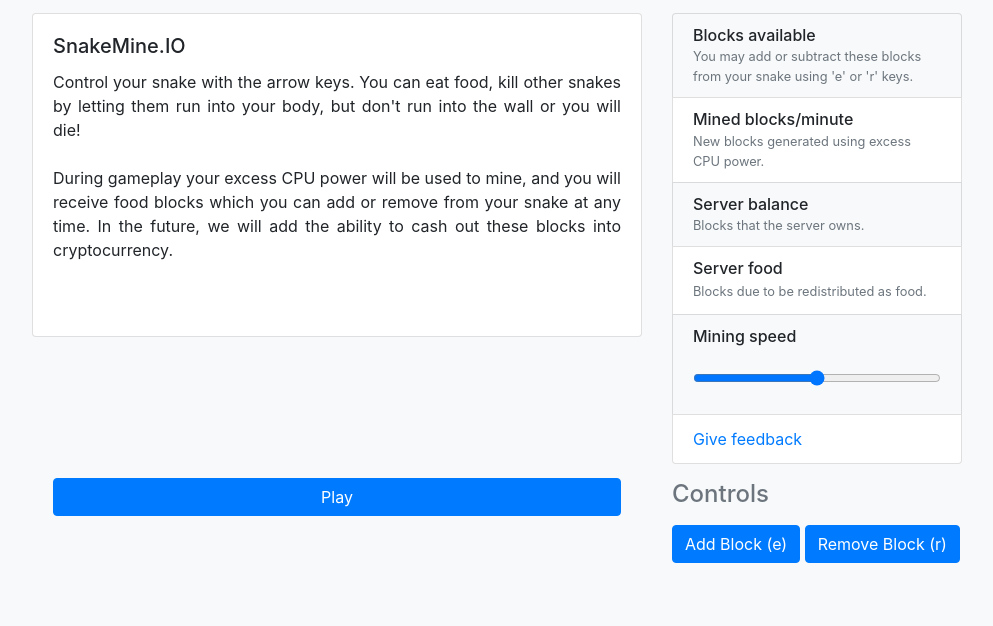
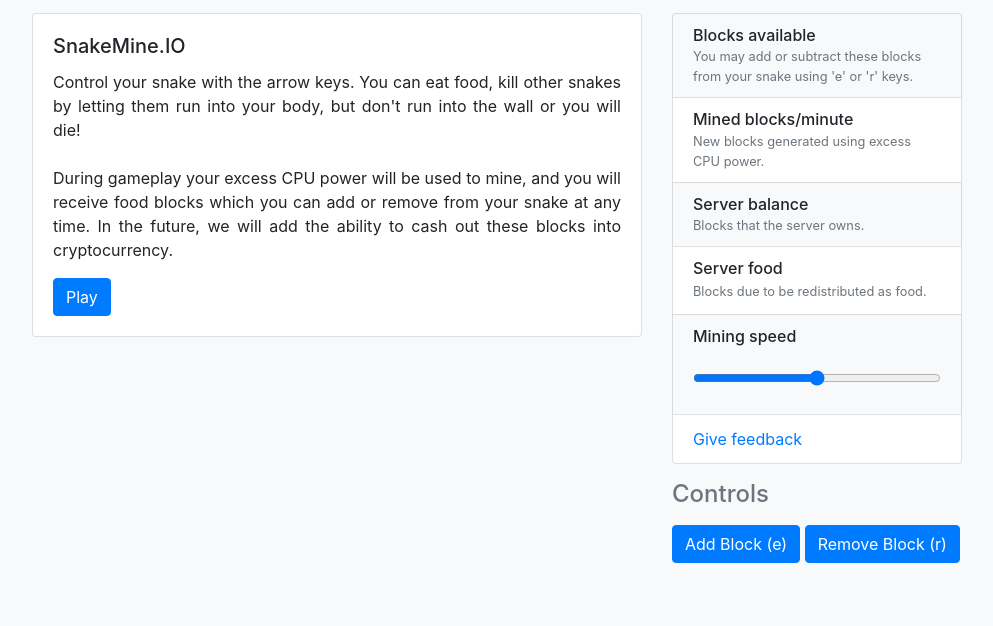
Before and after one commit to super3/snakemine.io, a website: page public/index.html in a window 1280 px wide. Shown: the part 174-800 px from the top of the page, without its empty margins (143-1136 px from the left). Drawn offline with nearby package versions, Linux system fonts and the light colour scheme.

Commit message:
Remove css from .play

```diff
--- a/public/index.html
+++ b/public/index.html
@@ -29,13 +29,13 @@
             font-size: 1rem;
         }
 
-		.play {
+		/* .play {
 			position: relative;
 			top: 200px;
 			display: block !important;
 			margin-left: auto;
 			margin-right: auto;
-		}
+		} */
     </style>
 
     <!-- Bootstrap core CSS -->
```
